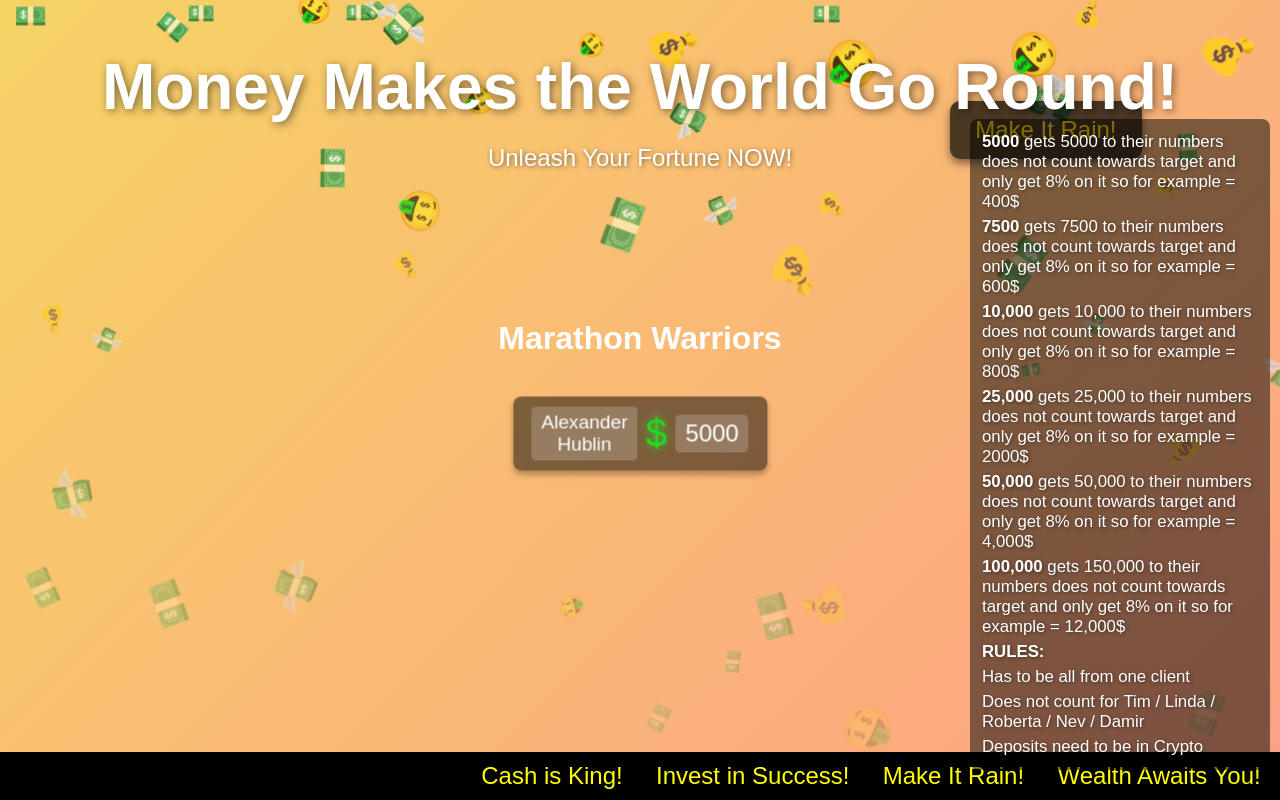
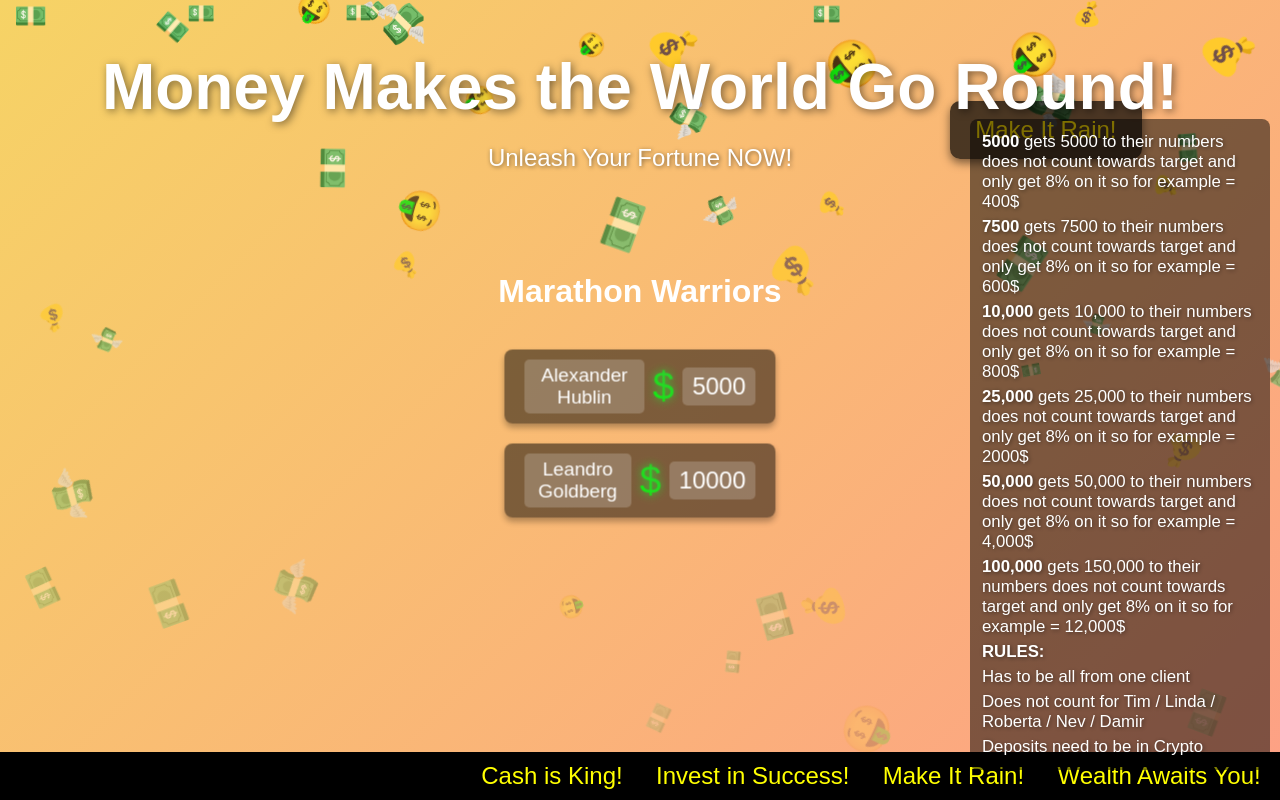
Before and after one commit to heroesrace/balloons, a plain HTML site: page index.html in a window 1280 px wide. Drawn offline with nearby package versions, Linux system fonts and the light colour scheme.

Commit message:
Update index.html

```diff
--- a/index.html
+++ b/index.html
@@ -298,7 +298,8 @@
 
     // Жёстко заданный массив сотрудников
     const employees = [
-      { name: "Alexander Hublin", amount: 5000 }
+      { name: "Alexander Hublin", amount: 5000 },
+      { name: "Leandro Goldberg", amount: 10000 }
     ];
 
     // Обновлённая функция отображения сотрудников – компактная и с анимацией
```
